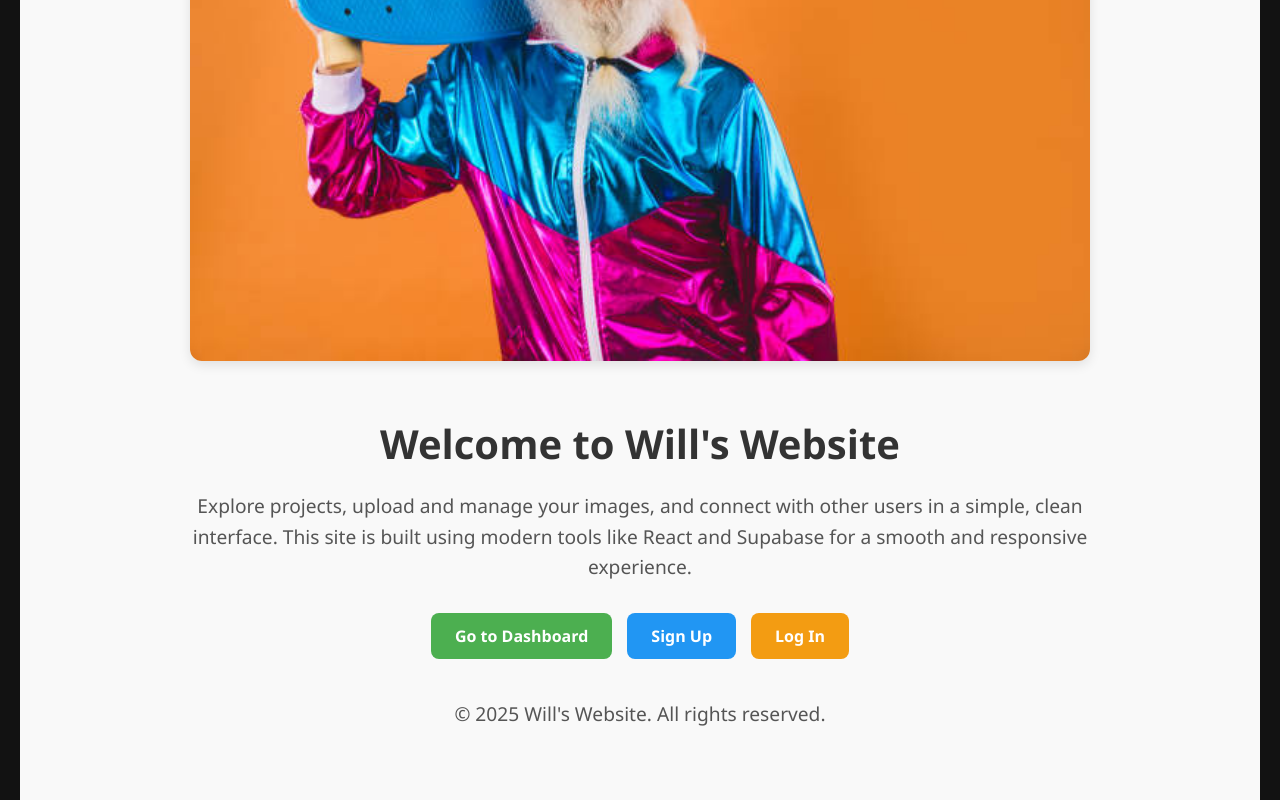
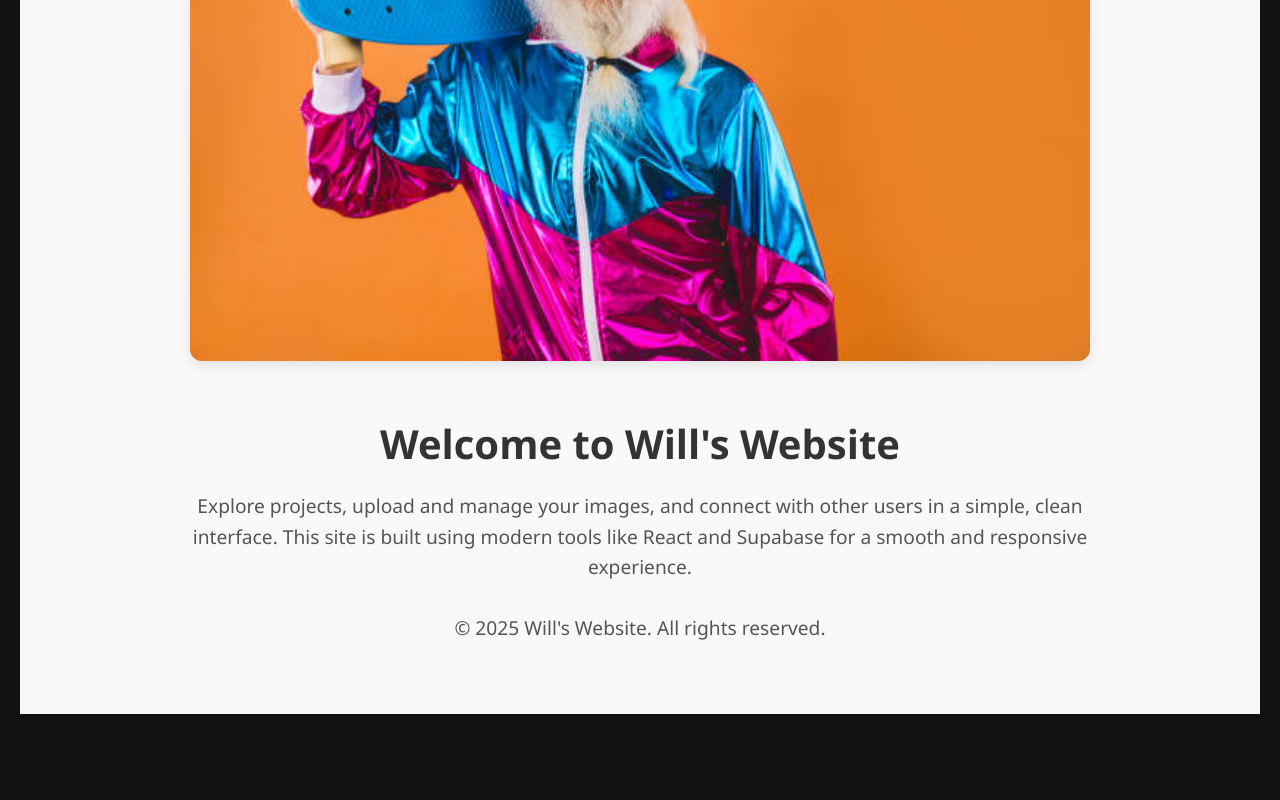
Before and after one commit to Will-Barnard-WB/Supabase-SaaS-Template, a React (Vite) app: page / in a window 1280 px wide. Shown: the part 399-1199 px from the top of the page. After the commit the page ends 1113 px from the top, so only its background shows below. Built offline with nearby package versions, Linux system fonts and the light colour scheme; no server answers.

Commit message:
Redoing home page

```diff
--- a/src/pages/Home.jsx
+++ b/src/pages/Home.jsx
@@ -19,13 +19,6 @@ export default function Home() {
           and Supabase for a smooth and responsive experience.
         </p>
 
-        {/* Links/Buttons */}
-        <div className="home-buttons">
-          <Link to="/dashboard" className="btn btn-dashboard">Go to Dashboard</Link>
-          <Link to="/signup" className="btn btn-signup">Sign Up</Link>
-          <Link to="/login" className="btn btn-login">Log In</Link>
-        </div>
-
         {/* Footer Text */}
         <p className="home-footer">© 2025 Will's Website. All rights reserved.</p>
       </div>
```
